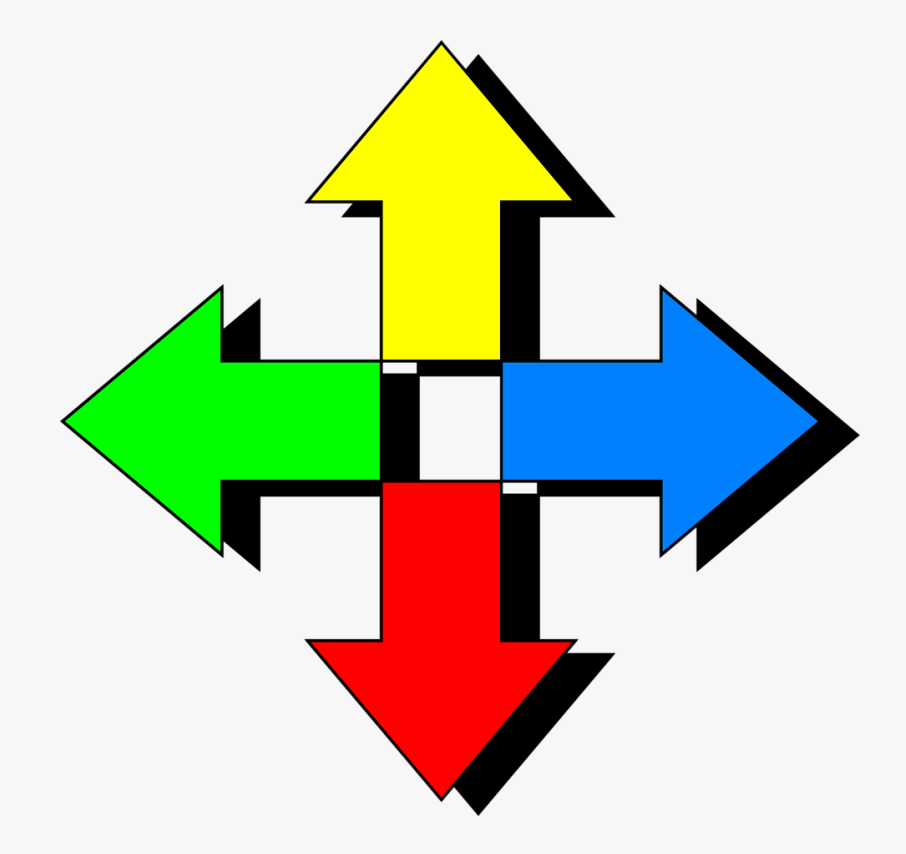
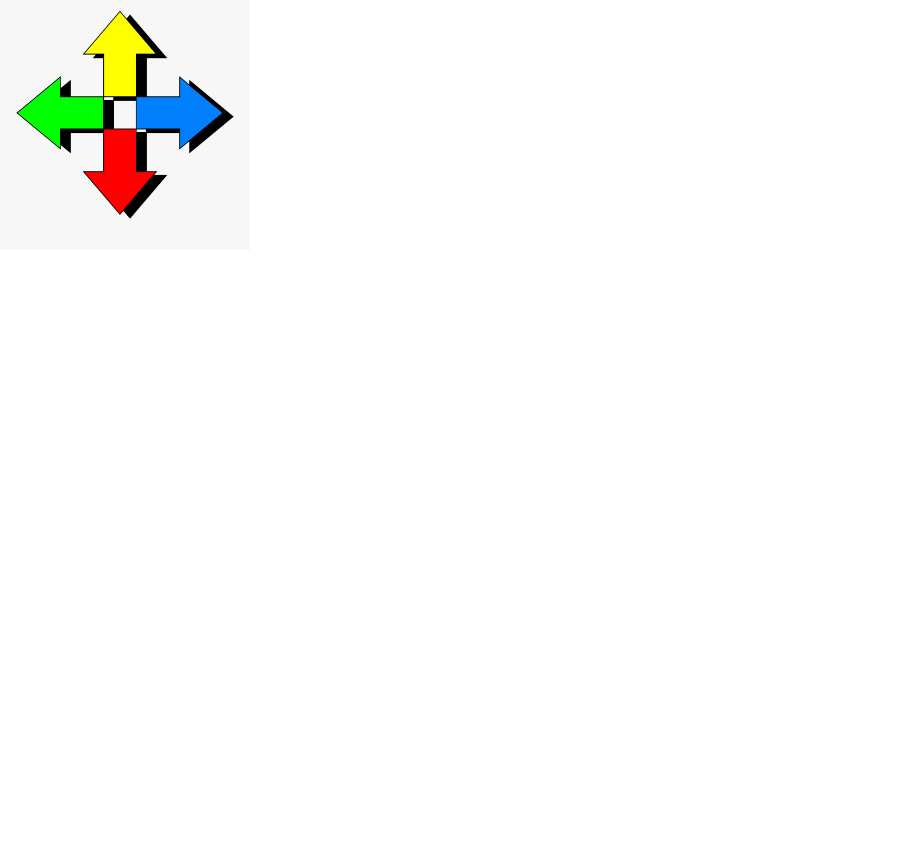
Before and after one commit to usena/RotationTest, a plain HTML site: page index.html in a window 1280 px wide. Shown: the whole page, without its empty margins (0-906 px from the left). After the commit the page ends 800 px from the top, so only its background shows below. Drawn offline with nearby package versions, Linux system fonts and the light colour scheme; files whose address does not match are found by name.

Commit message:
Update index.html

```diff
--- a/index.html
+++ b/index.html
@@ -10,6 +10,7 @@
     window.addEventListener('deviceorientation',handleOrientation);
     function handleOrientation(event){
         const rotation=event.gamma;
+        $("#report_detail").html("Angle:"+rotation);
         updateSteering(rotation);
     }
     function updateSteering(rotation){
@@ -19,5 +20,6 @@
 </script>
 </head>
 <body>
-    <div id="steering-wheel"><img src="arrow.png" alt="Steering Wheel"></div>
+    <div id="report_detail"></div>
+    <div id="steering-wheel"><img src="D:\CS_Major\Python\RacingGame\image\arrow.png" alt="Steering Wheel" style="width:250px;height:250px;"></div>
 </body>
```
